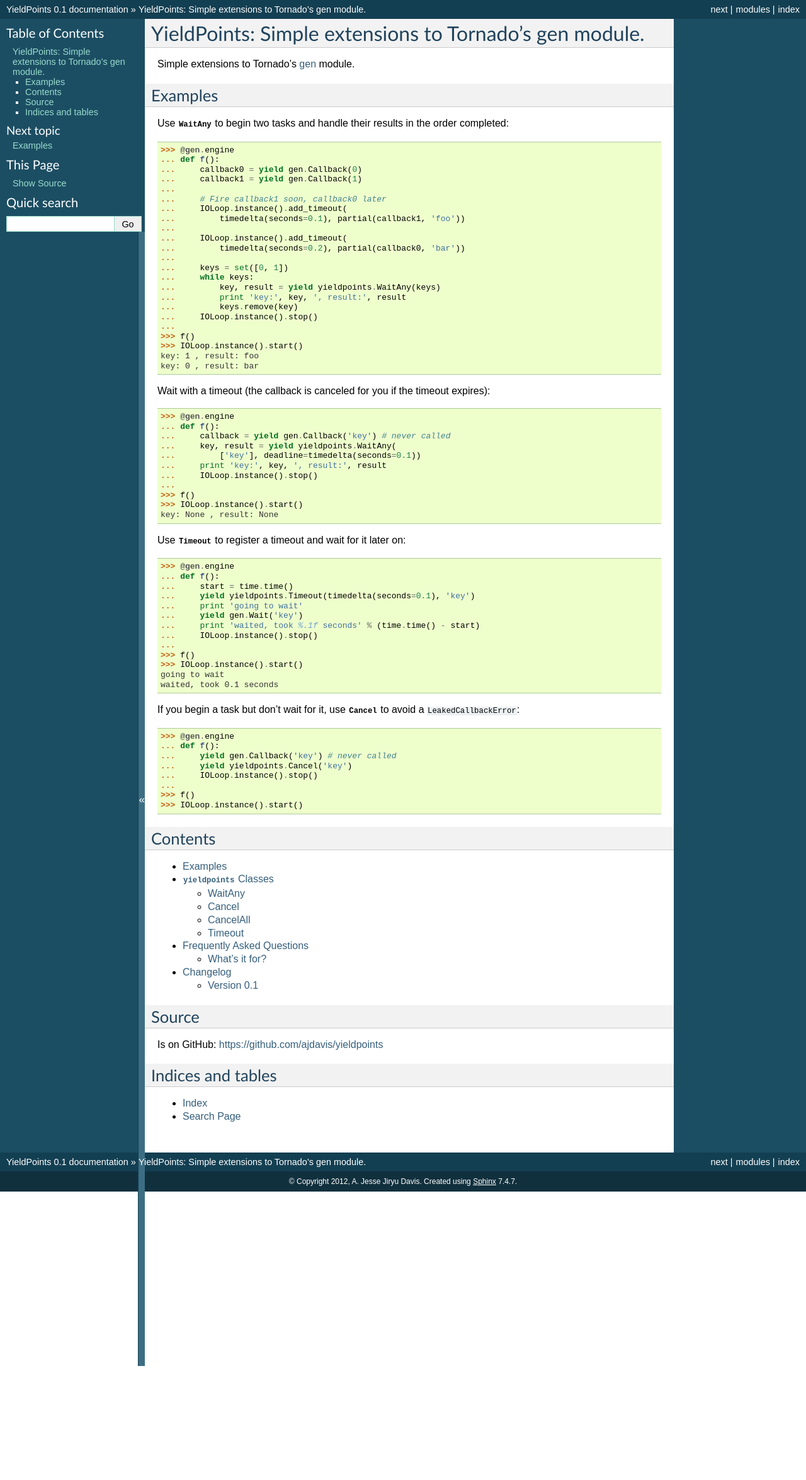
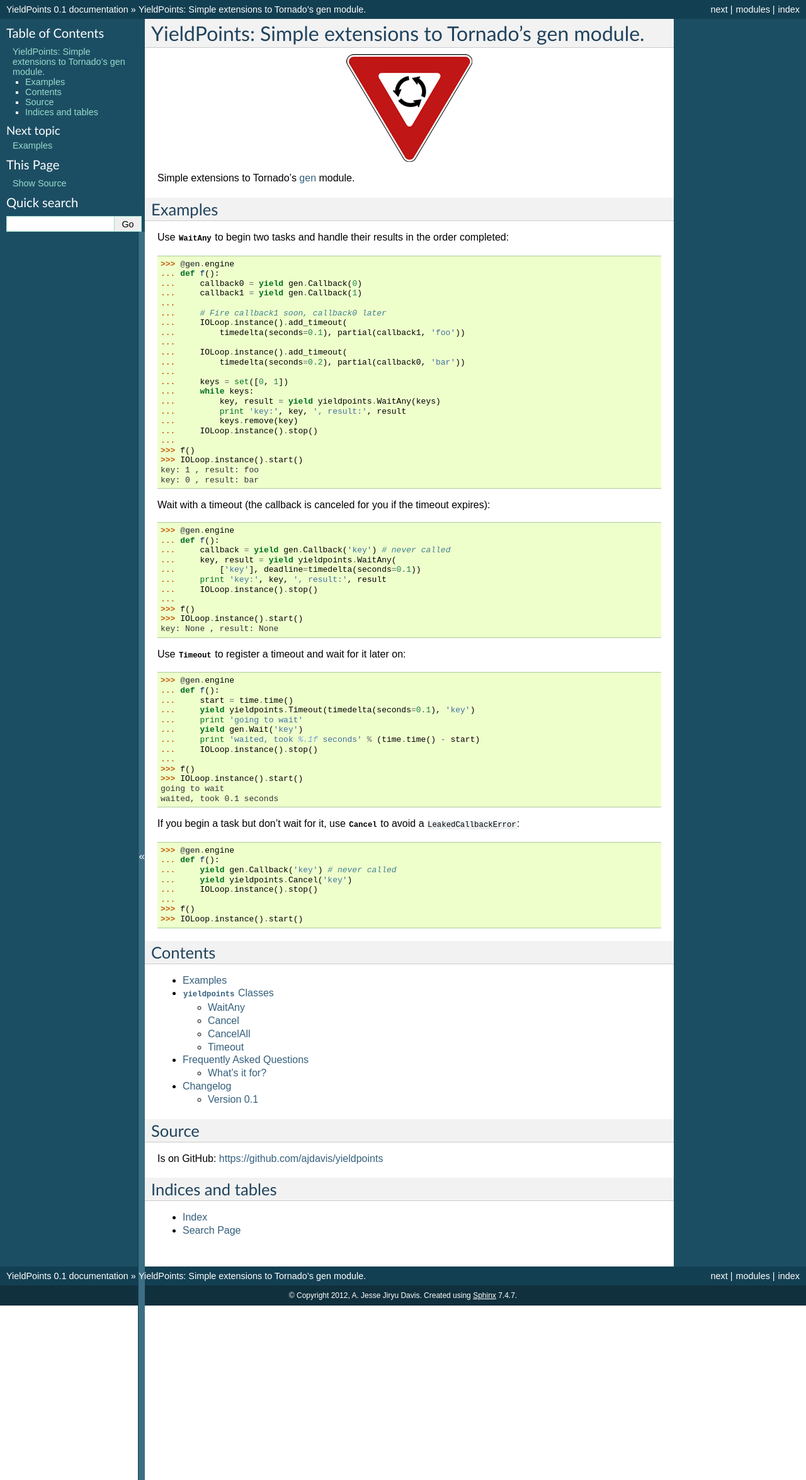
Before and after one commit to ajdavis/yieldpoints, a Sphinx documentation site: the page built from doc/index.rst, in a window 1280 px wide. Shown: the whole page at 63% size. Built offline with Sphinx 7.4.7, drawn with Linux system fonts in a browser that asks for light colours; the version number is read from the project's files by our own code; before the commit the page ends 2169 px from its top, so only the background shows below that.

Commit message:
Slick logo

```diff
--- a/doc/conf.py
+++ b/doc/conf.py
@@ -135,7 +135,7 @@ html_theme = 'default'
 # Add any paths that contain custom static files (such as style sheets) here,
 # relative to this directory. They are copied after the builtin static files,
 # so a file named "default.css" will overwrite the builtin "default.css".
-#html_static_path = ['_static']
+html_static_path = ['_static']
 
 # If not '', a 'Last updated on:' timestamp is inserted at every page bottom,
 # using the given strftime format.
--- a/doc/index.rst
+++ b/doc/index.rst
@@ -3,6 +3,9 @@ YieldPoints: Simple extensions to Tornado's gen module.
 =======================================================
 
 .. module:: yieldpoints
+
+.. image:: _static/yield.png
+    :align: center
 
 Simple extensions to Tornado's gen_ module.
 
```
Also changed, not shown: doc/_static/yield.png (added).
